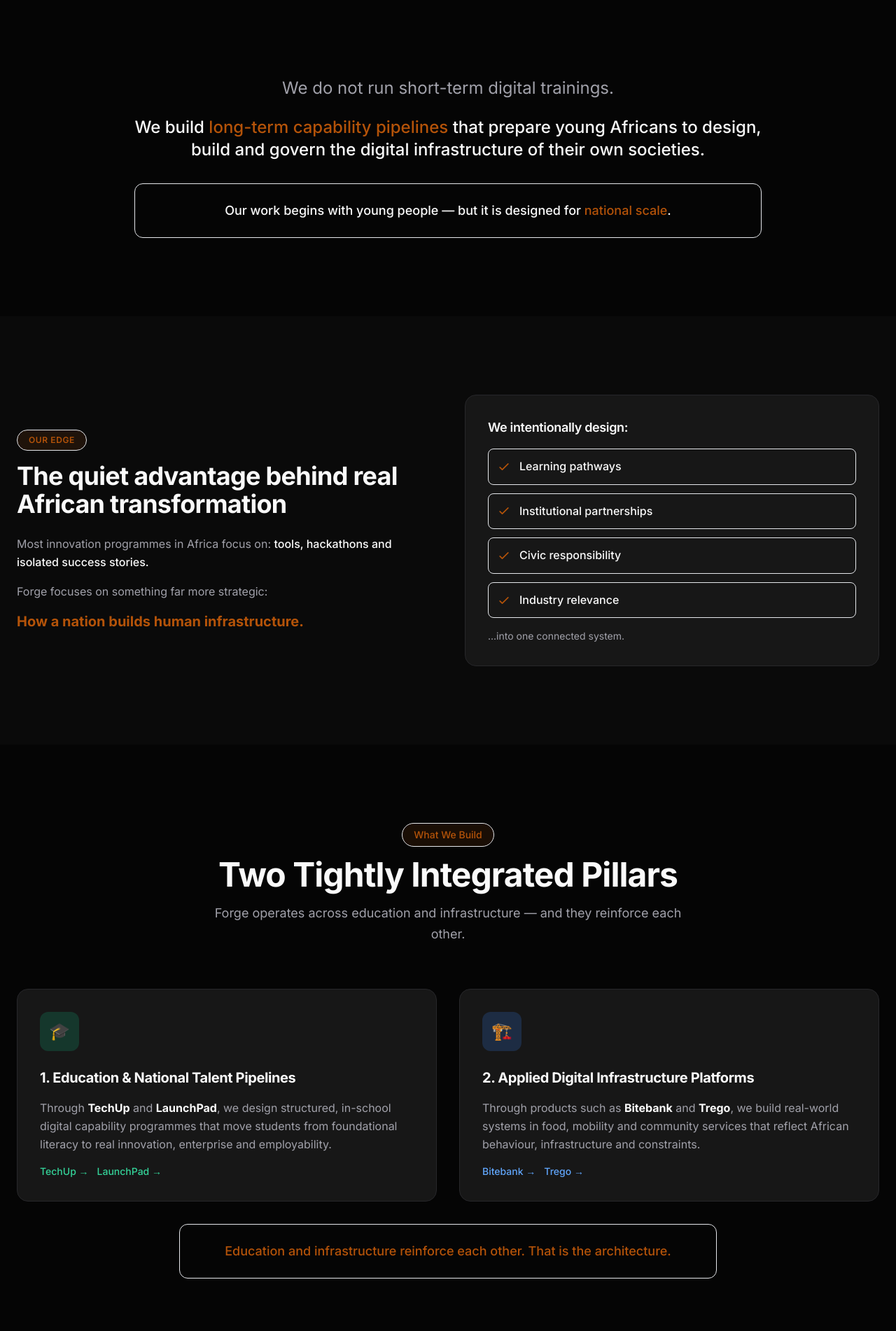
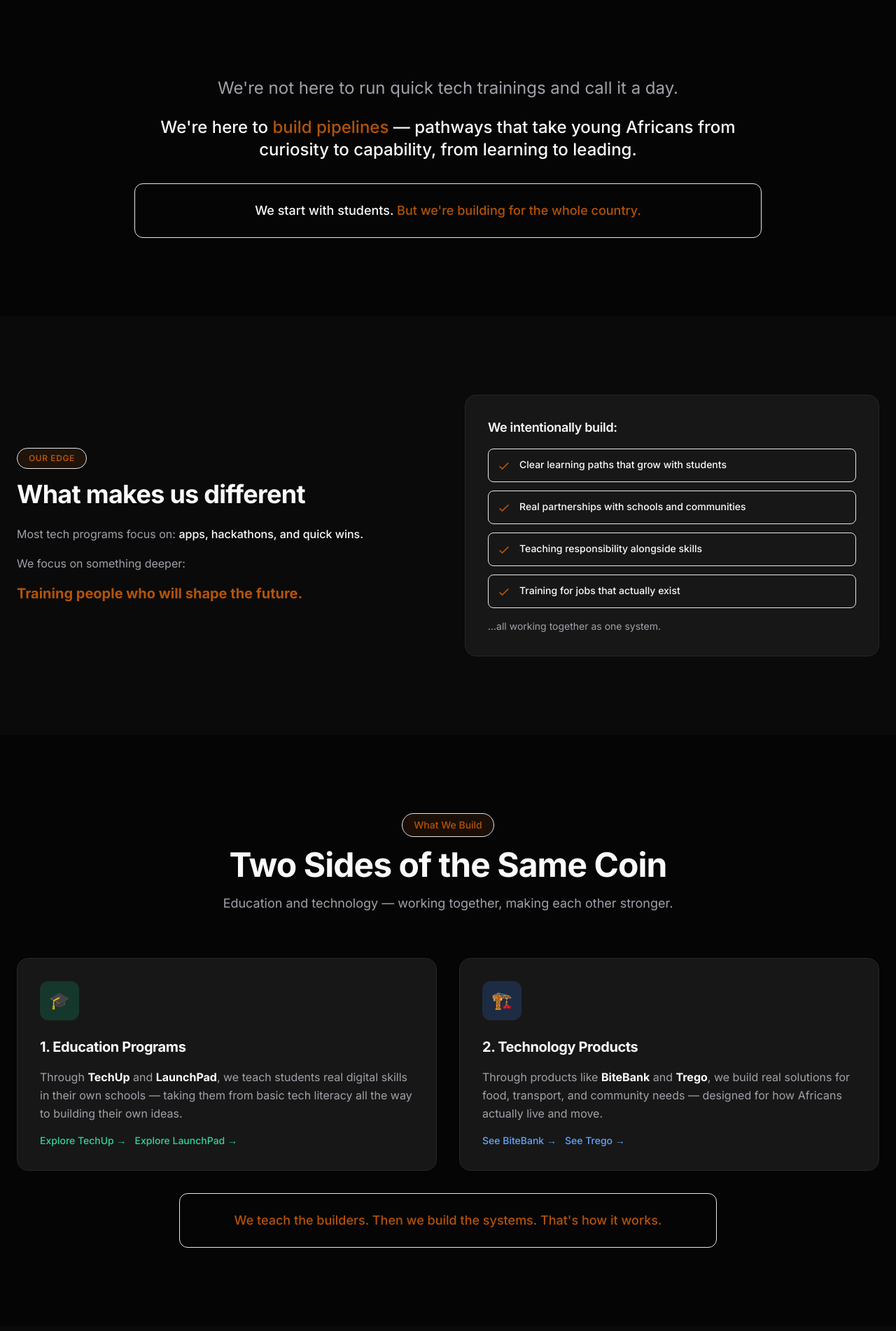
Before and after one commit to moxieking123-star/forge-intellitech, a Next.js app: page /about in a window 1280 px wide. Shown: the part 658-2560 px from the top of the page at 70% size. Built offline with nearby package versions, Linux system fonts and the light colour scheme.

Commit message:
Update company values and team descriptions

```diff
--- a/app/about/page.tsx
+++ b/app/about/page.tsx
@@ -14,39 +14,39 @@ export const metadata = {
 // Company values
 const values = [
   {
-    title: "Original",
+    title: "Ubuntu",
     meaning: "I am because we are",
-    description: "Community impact defines success.",
+    description: "We succeed when our communities succeed.",
     icon: "🤝",
   },
   {
     title: "Excellence",
     meaning: "World-class, homegrown",
-    description: "Global standards, African context.",
+    description: "Global quality, African soul.",
     icon: "⭐",
   },
   {
     title: "Integrity",
     meaning: "Trust as foundation",
-    description: "Transparency and accountability at every level.",
+    description: "We do what we say, every time.",
     icon: "🛡️",
   },
   {
     title: "Innovation",
     meaning: "Solutions from within",
-    description: "Designed from lived African realities.",
+    description: "Built from our reality, not borrowed ideas.",
     icon: "💡",
   },
   {
-    title: "Persistence",
+    title: "Patience",
     meaning: "Building for generations",
-    description: "We build infrastructure, not headlines.",
+    description: "We're not chasing headlines. We're building legacy.",
     icon: "🔥",
   },
   {
     title: "Accessibility",
     meaning: "Technology for everyone",
-    description: "Reach and inclusion drive design decisions.",
+    description: "If it doesn't reach everyone, it's not done yet.",
     icon: "🌍",
   },
 ];
@@ -56,18 +56,18 @@ const team = [
   {
     name: "Adeniyi Moxie",
     role: "Founder & CEO",
-    bio: "A systems builder focused on turning African potential into scalable digital infrastructure and institutional capability.",
+    bio: "A builder who believes Africa's future belongs to those who understand both technology and community.",
     image: "/images/team/founder.jpg",
   },
   {
     name: "Adeola Oyewoler",
     role: "Chairman",
-    bio: "A strategic leader committed to strengthening African-led institutions and long-term youth empowerment.",
+    bio: "A leader committed to strengthening African institutions and empowering the next generation.",
     image: "/images/team/chairman.jpg",
   },
 ];
 
-// Partners - UPDATED
+// Partners
 const partners = [
   {
     name: "Ikosi-Isheri Local Government",
@@ -85,34 +85,34 @@ const partners = [
 
 // Our edge focus areas
 const edgeFocusAreas = [
-  "Learning pathways",
-  "Institutional partnerships",
-  "Civic responsibility",
-  "Industry relevance",
+  "Clear learning paths that grow with students",
+  "Real partnerships with schools and communities",
+  "Teaching responsibility alongside skills",
+  "Training for jobs that actually exist",
 ];
 
 // What makes Forge different
 const forgeDifferentiators = [
   {
-    wrong: "We are not an NGO programme.",
-    right: "We are a long-term institutional partner.",
+    wrong: "We're not running one-off workshops",
+    right: "We're building lasting school partnerships",
   },
   {
-    wrong: "We do not run isolated workshops.",
-    right: "We embed inside school systems.",
+    wrong: "We're not teaching tools alone",
+    right: "We're developing complete skillsets",
   },
   {
-    wrong: "We do not train for tools.",
-    right: "We train for national capability.",
+    wrong: "We're not chasing numbers",
+    right: "We're building real capability",
   },
 ];
 
 // Institutional alignment areas
 const institutionalAlignment = [
-  "Public education systems",
-  "Local government initiatives",
-  "National youth development frameworks",
-  "Digital economy and innovation policies",
+  "Public school systems",
+  "Local government programs",
+  "Youth development initiatives",
+  "Digital economy plans",
 ];
 
 // Team Member Card Component
@@ -184,17 +184,19 @@ export default function AboutPage() {
             <div className="max-w-4xl">
 
               <span className="inline-block px-4 py-1.5 mb-6 text-xs font-semibold uppercase tracking-wider text-chapter-accent bg-chapter-accent-soft rounded-full border border-chapter-accent/20">
-                About Forge Intellitech Services Ltd
+                About Forge
               </span>
 
               <h1 className="text-3xl md:text-4xl lg:text-5xl font-bold text-env-primary mb-6 leading-tight">
-                Africa will not become great by importing systems.
+                Africa won't become great
                 <br />
-                <span className="text-chapter-accent">Africa will become great by engineering its own future — starting with its youth.</span>
+                by copying other people's playbook.
+                <br />
+                <span className="text-chapter-accent">We'll get there by writing our own — starting with our young people.</span>
               </h1>
 
               <p className="text-xl text-env-secondary leading-relaxed max-w-3xl">
-                Forge Intellitech is an African technology and education company built around a single, deliberate conviction.
+                That's why Forge exists.
               </p>
 
             </div>
@@ -208,14 +210,14 @@ export default function AboutPage() {
           <AnimatedSection animation="fade-up">
             <div className="max-w-4xl mx-auto text-center">
               <p className="text-xl md:text-2xl text-env-secondary leading-relaxed mb-6">
-                We do not run short-term digital trainings.
+                We're not here to run quick tech trainings and call it a day.
               </p>
               <p className="text-xl md:text-2xl text-env-primary font-medium leading-relaxed">
-                We build <span className="text-chapter-accent">long-term capability pipelines</span> that prepare young Africans to design, build and govern the digital infrastructure of their own societies.
+                We're here to <span className="text-chapter-accent">build pipelines</span> — pathways that take young Africans from curiosity to capability, from learning to leading.
               </p>
               <div className="mt-8 p-6 rounded-xl bg-chapter-accent/10 border border-chapter-accent/20">
                 <p className="text-lg text-env-primary font-medium">
-                  Our work begins with young people — but it is designed for <span className="text-chapter-accent">national scale</span>.
+                  We start with students. <span className="text-chapter-accent">But we're building for the whole country.</span>
                 </p>
               </div>
             </div>
@@ -236,18 +238,18 @@ export default function AboutPage() {
                 </span>
 
                 <h2 className="text-3xl md:text-4xl font-bold text-env-primary mb-6">
-                  The quiet advantage behind real African transformation
+                  What makes us different
                 </h2>
 
                 <div className="space-y-4 text-env-secondary leading-relaxed">
                   <p>
-                    Most innovation programmes in Africa focus on: <span className="text-env-primary font-medium">tools, hackathons and isolated success stories.</span>
+                    Most tech programs focus on: <span className="text-env-primary font-medium">apps, hackathons, and quick wins.</span>
                   </p>
                   <p>
-                    Forge focuses on something far more strategic:
+                    We focus on something deeper:
                   </p>
                   <p className="text-xl text-chapter-accent font-bold">
-                    How a nation builds human infrastructure.
+                    Training people who will shape the future.
                   </p>
                 </div>
               </div>
@@ -256,20 +258,20 @@ export default function AboutPage() {
             <AnimatedSection animation="fade-left" delay={200}>
               <div className="p-6 md:p-8 rounded-2xl bg-env-surface border border-env-border">
                 <h3 className="text-lg font-semibold text-env-primary mb-4">
-                  We intentionally design:
+                  We intentionally build:
                 </h3>
                 <div className="space-y-3">
                   {edgeFocusAreas.map((area, i) => (
-                    <div key={i} className="flex items-center p-3 rounded-lg bg-chapter-accent/10 border border-chapter-accent/20">
-                      <svg className="w-5 h-5 text-chapter-accent mr-3 flex-shrink-0" fill="none" stroke="currentColor" viewBox="0 0 24 24">
+                    <div key={i} className="flex items-start p-3 rounded-lg bg-chapter-accent/10 border border-chapter-accent/20">
+                      <svg className="w-5 h-5 text-chapter-accent mr-3 flex-shrink-0 mt-0.5" fill="none" stroke="currentColor" viewBox="0 0 24 24">
                         <path strokeLinecap="round" strokeLinejoin="round" strokeWidth={2} d="M5 13l4 4L19 7" />
                       </svg>
-                      <span className="text-env-primary font-medium">{area}</span>
+                      <span className="text-env-primary font-medium text-sm">{area}</span>
                     </div>
                   ))}
                 </div>
                 <p className="text-env-secondary mt-4 text-sm">
-                  ...into one connected system.
+                  ...all working together as one system.
                 </p>
               </div>
             </AnimatedSection>
@@ -285,8 +287,8 @@ export default function AboutPage() {
 
           <SectionHeader
             label="What We Build"
-            title="Two Tightly Integrated Pillars"
-            description="Forge operates across education and infrastructure — and they reinforce each other."
+            title="Two Sides of the Same Coin"
+            description="Education and technology — working together, making each other stronger."
           />
 
           <div className="grid grid-cols-1 md:grid-cols-2 gap-8">
@@ -297,17 +299,17 @@ export default function AboutPage() {
                   <span className="text-2xl">🎓</span>
                 </div>
                 <h3 className="text-xl font-bold text-env-primary mb-4">
-                  1. Education & National Talent Pipelines
+                  1. Education Programs
                 </h3>
                 <p className="text-env-secondary leading-relaxed mb-4">
-                  Through <strong className="text-env-primary">TechUp</strong> and <strong className="text-env-primary">LaunchPad</strong>, we design structured, in-school digital capability programmes that move students from foundational literacy to real innovation, enterprise and employability.
+                  Through <strong className="text-env-primary">TechUp</strong> and <strong className="text-env-primary">LaunchPad</strong>, we teach students real digital skills in their own schools — taking them from basic tech literacy all the way to building their own ideas.
                 </p>
                 <div className="flex gap-3">
                   <Link href="/techup" className="text-emerald-400 hover:underline text-sm font-medium">
-                    TechUp →
+                    Explore TechUp →
                   </Link>
                   <Link href="/launchpad" className="text-emerald-400 hover:underline text-sm font-medium">
-                    LaunchPad →
+                    Explore LaunchPad →
                   </Link>
                 </div>
               </div>
@@ -319,17 +321,17 @@ export default function AboutPage() {
                   <span className="text-2xl">🏗️</span>
                 </div>
                 <h3 className="text-xl font-bold text-env-primary mb-4">
-                  2. Applied Digital Infrastructure Platforms
+                  2. Technology Products
                 </h3>
                 <p className="text-env-secondary leading-relaxed mb-4">
-                  Through products such as <strong className="text-env-primary">Bitebank</strong> and <strong className="text-env-primary">Trego</strong>, we build real-world systems in food, mobility and community services that reflect African behaviour, infrastructure and constraints.
+                  Through products like <strong className="text-env-primary">BiteBank</strong> and <strong className="text-env-primary">Trego</strong>, we build real solutions for food, transport, and community needs — designed for how Africans actually live and move.
                 </p>
                 <div className="flex gap-3">
                   <Link href="/bitebank" className="text-blue-400 hover:underline text-sm font-medium">
-                    Bitebank →
+                    See BiteBank →
                   </Link>
                   <Link href="/trego" className="text-blue-400 hover:underline text-sm font-medium">
-                    Trego →
+                    See Trego →
                   </Link>
                 </div>
               </div>
@@ -340,7 +342,7 @@ export default function AboutPage() {
           <AnimatedSection animation="fade-up" delay={300}>
             <div className="mt-8 p-6 rounded-xl bg-chapter-accent/10 border border-chapter-accent/20 text-center max-w-3xl mx-auto">
               <p className="text-chapter-accent font-medium text-lg">
-                Education and infrastructure reinforce each other. That is the architecture.
+                We teach the builders. Then we build the systems. That's how it works.
               </p>
             </div>
           </AnimatedSection>
@@ -348,7 +350,7 @@ export default function AboutPage() {
         </div>
       </section>
 
-      {/* ==================== TECHUP SUMMARY (SHORTENED) ==================== */}
+      {/* ==================== TECHUP SUMMARY ==================== */}
       <section className="section-padding">
         <div className="container-forge">
 
@@ -357,15 +359,15 @@ export default function AboutPage() {
             <AnimatedSection animation="fade-right">
               <div>
                 <span className="inline-block px-4 py-1.5 mb-4 text-xs font-semibold uppercase tracking-wider text-chapter-accent bg-chapter-accent-soft rounded-full border border-chapter-accent/20">
-                  Flagship Programme
+                  Flagship Program
                 </span>
 
                 <h2 className="text-3xl md:text-4xl font-bold text-env-primary mb-6">
-                  TechUp — Our Core Delivery Engine
+                  TechUp — Where It All Begins
                 </h2>
 
                 <p className="text-env-secondary leading-relaxed mb-6">
-                  TechUp is a structured, school-embedded digital education programme for Junior and Senior Secondary students. It transforms classrooms into innovation hubs where students learn real, hands-on digital skills.
+                  TechUp brings real tech education directly into secondary schools. Students don't just learn to use apps — they learn to design, build, and create their own.
                 </p>
 
                 <div className="grid grid-cols-3 gap-4 mb-6">
@@ -384,7 +386,7 @@ export default function AboutPage() {
                 </div>
 
                 <p className="text-env-secondary text-sm mb-6">
-                  Students graduate as builders, strategists or storytellers — prepared not just for employment, but for enterprise and digital leadership.
+                  By the time they finish, students choose their path — whether they want to build tech, solve problems with data, or tell powerful stories through design.
                 </p>
 
                 <Link
@@ -419,14 +421,14 @@ export default function AboutPage() {
         </div>
       </section>
 
-      {/* ==================== LAUNCHPAD SUMMARY (SHORTENED) ==================== */}
+      {/* ==================== LAUNCHPAD SUMMARY ==================== */}
       <section className="section-padding bg-env-secondary">
         <div className="container-forge">
 
           <AnimatedSection animation="fade-up">
             <div className="max-w-4xl mx-auto text-center">
               <span className="inline-block px-4 py-1.5 mb-4 text-xs font-semibold uppercase tracking-wider text-chapter-accent bg-chapter-accent-soft rounded-full border border-chapter-accent/20">
-                From Skills to Enterprise
+                From Skills to Business
               </span>
 
               <h2 className="text-3xl md:text-4xl font-bold text-env-primary mb-6">
@@ -434,12 +436,12 @@ export default function AboutPage() {
               </h2>
 
               <p className="text-lg text-env-secondary leading-relaxed mb-8">
-                LaunchPad identifies outstanding TechUp graduates and supports them to refine ideas, build early products and receive non-equity funding — creating a direct pathway from school to enterprise.
+                LaunchPad finds the best TechUp graduates and helps them turn their ideas into real businesses — with funding, mentorship, and support, without taking any part of what they build.
               </p>
 
               <div className="p-6 rounded-xl bg-chapter-accent/10 border border-chapter-accent/20">
                 <p className="text-xl text-chapter-accent font-bold">
-                  School → Skills → Innovation → Enterprise
+                  Learn → Build → Launch → Grow
                 </p>
               </div>
 
@@ -463,9 +465,9 @@ export default function AboutPage() {
         <div className="container-forge">
 
           <SectionHeader
-            label="Our Difference"
-            title="What Makes Forge Different"
-            description="We are not like typical digital skills initiatives."
+            label="Our Approach"
+            title="We Do Things Differently"
+            description="Here's what sets us apart from typical tech programs."
           />
 
           <div className="max-w-3xl mx-auto space-y-4">
@@ -495,15 +497,15 @@ export default function AboutPage() {
           <AnimatedSection animation="fade-up">
             <div className="max-w-4xl mx-auto text-center">
               <span className="inline-block px-4 py-1.5 mb-4 text-xs font-semibold uppercase tracking-wider text-chapter-accent bg-chapter-accent-soft rounded-full border border-chapter-accent/20">
-                Government Alignment
+                Built to Scale
               </span>
 
               <h2 className="text-3xl md:text-4xl font-bold text-env-primary mb-6">
-                Designed for Institutional Trust
+                Designed to Work With Government
               </h2>
 
               <p className="text-env-secondary leading-relaxed mb-8">
-                Forge designs all programmes to integrate with public systems and national priorities.
+                Everything we build is designed to fit into existing systems — so it can grow beyond one school, one community, one state.
               </p>
 
               <div className="grid grid-cols-2 md:grid-cols-4 gap-4">
@@ -516,7 +518,7 @@ export default function AboutPage() {
 
               <div className="mt-8 p-6 rounded-xl bg-chapter-accent/10 border border-chapter-accent/20">
                 <p className="text-env-primary font-medium">
-                  Our model is designed for replication across: <span className="text-chapter-accent">local government areas, states and national programmes.</span>
+                  What works in one school today can work in <span className="text-chapter-accent">every school tomorrow.</span>
                 </p>
               </div>
             </div>
@@ -531,8 +533,8 @@ export default function AboutPage() {
 
           <SectionHeader
             label="Our Partners"
-            title="Organisations We Have Partnered With"
-            description="We work closely with public institutions and community-driven organisations to deliver sustainable impact."
+            title="Who We Work With"
+            description="We work with government, community organizations, and schools to make real impact."
           />
 
           <div className="grid grid-cols-1 md:grid-cols-3 gap-8 max-w-4xl mx-auto">
@@ -563,8 +565,8 @@ export default function AboutPage() {
 
           <SectionHeader
             label="Leadership"
-            title="The People Behind Forge"
-            description="Forge is led by practitioners who combine technology delivery, youth development and institutional strategy."
+            title="Who's Behind Forge"
+            description="Meet the people leading this mission."
           />
 
           <div className="grid grid-cols-1 md:grid-cols-2 gap-8 max-w-4xl mx-auto">
@@ -588,8 +590,8 @@ export default function AboutPage() {
 
           <SectionHeader
             label="Our Values"
-            title="Six Operating Principles"
-            description="We are guided by these core principles in everything we do."
+            title="What We Stand For"
+            description="Six principles that guide everything we do."
           />
 
           <div className="grid grid-cols-1 md:grid-cols-2 lg:grid-cols-3 gap-6">
@@ -629,21 +631,21 @@ export default function AboutPage() {
               </span>
 
               <p className="text-xl text-env-secondary leading-relaxed mb-8">
-                Forge Intellitech exists to ensure that the next generation of Africans do not only consume digital systems.
+                Forge exists so the next generation of Africans don't just use technology —
               </p>
 
               <div className="space-y-4 mb-8">
-                <p className="text-2xl text-env-primary font-bold">They design them.</p>
-                <p className="text-2xl text-env-primary font-bold">They build them.</p>
-                <p className="text-2xl text-env-primary font-bold">They govern them.</p>
+                <p className="text-2xl text-env-primary font-bold">They design it.</p>
+                <p className="text-2xl text-env-primary font-bold">They build it.</p>
+                <p className="text-2xl text-env-primary font-bold">They own it.</p>
               </div>
 
               <div className="p-6 md:p-8 rounded-2xl bg-gradient-to-r from-chapter-accent/10 to-purple-500/10 border border-chapter-accent/20">
                 <p className="text-xl text-env-secondary mb-4">
-                  Africa's future will not be imported.
+                  Africa's future won't be imported.
                 </p>
                 <p className="text-3xl md:text-4xl text-chapter-accent font-bold">
-                  It will be forged.
+                  It will be forged — right here, by us.
                 </p>
               </div>
             </div>
@@ -655,9 +657,9 @@ export default function AboutPage() {
       {/* ==================== CTA SECTION ==================== */}
       <CTASection
         badge="Partner With Us"
-        headline="Ready to build"
-        highlightedText="Africa's digital future?"
-        description="We welcome institutions, governments and organisations who share our vision. Whether you want to bring TechUp to your schools, sponsor our initiatives, or collaborate on national digital capacity — there's a place for you."
+        headline="Let's Build"
+        highlightedText="Something That Lasts"
+        description="We're looking for schools, governments, and organizations who are ready to invest in real, long-term change. Whether you want to bring TechUp to your community, support our students, or collaborate on something bigger — let's talk."
         primaryAction={{
           label: "Start a Conversation",
           href: "/contact",
```
